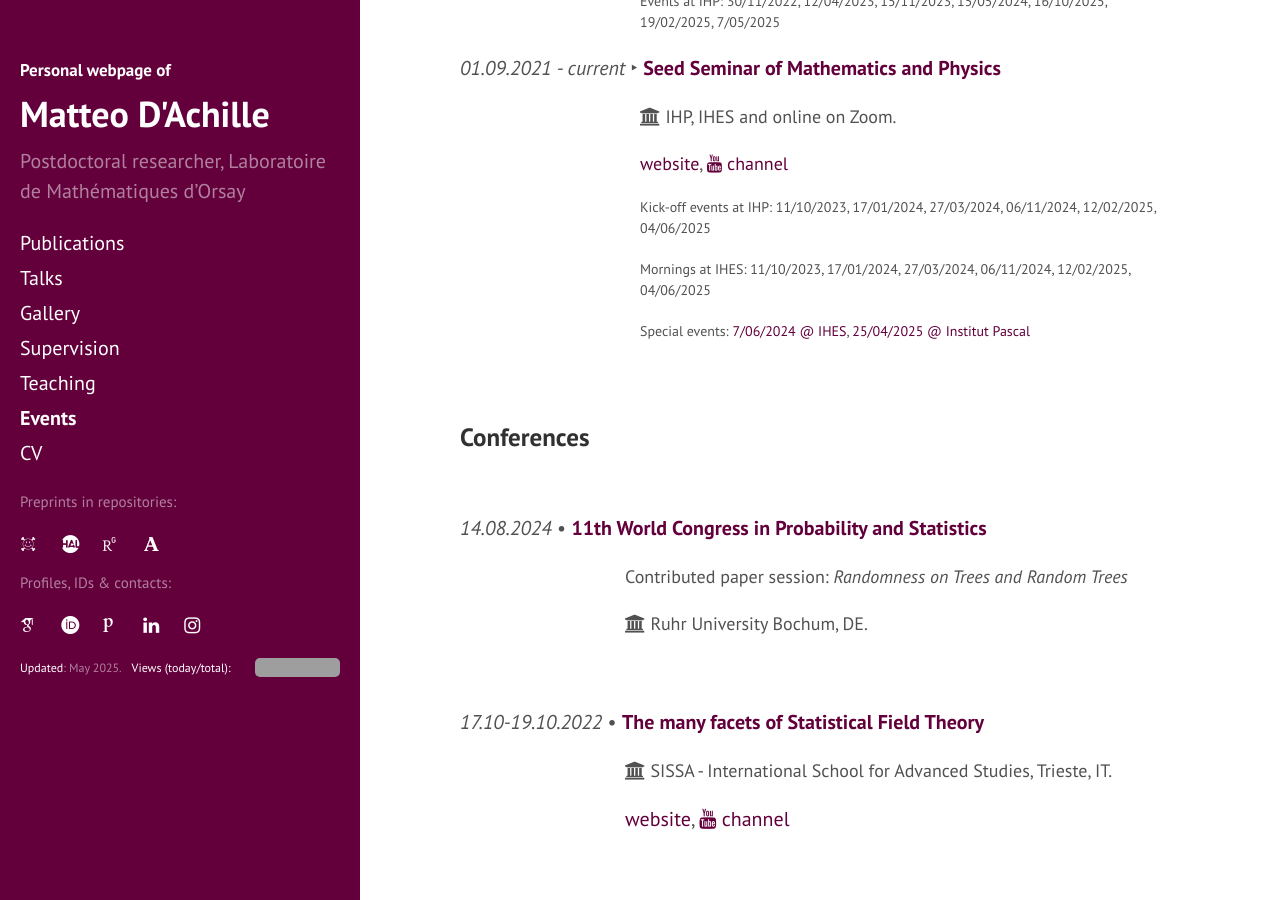
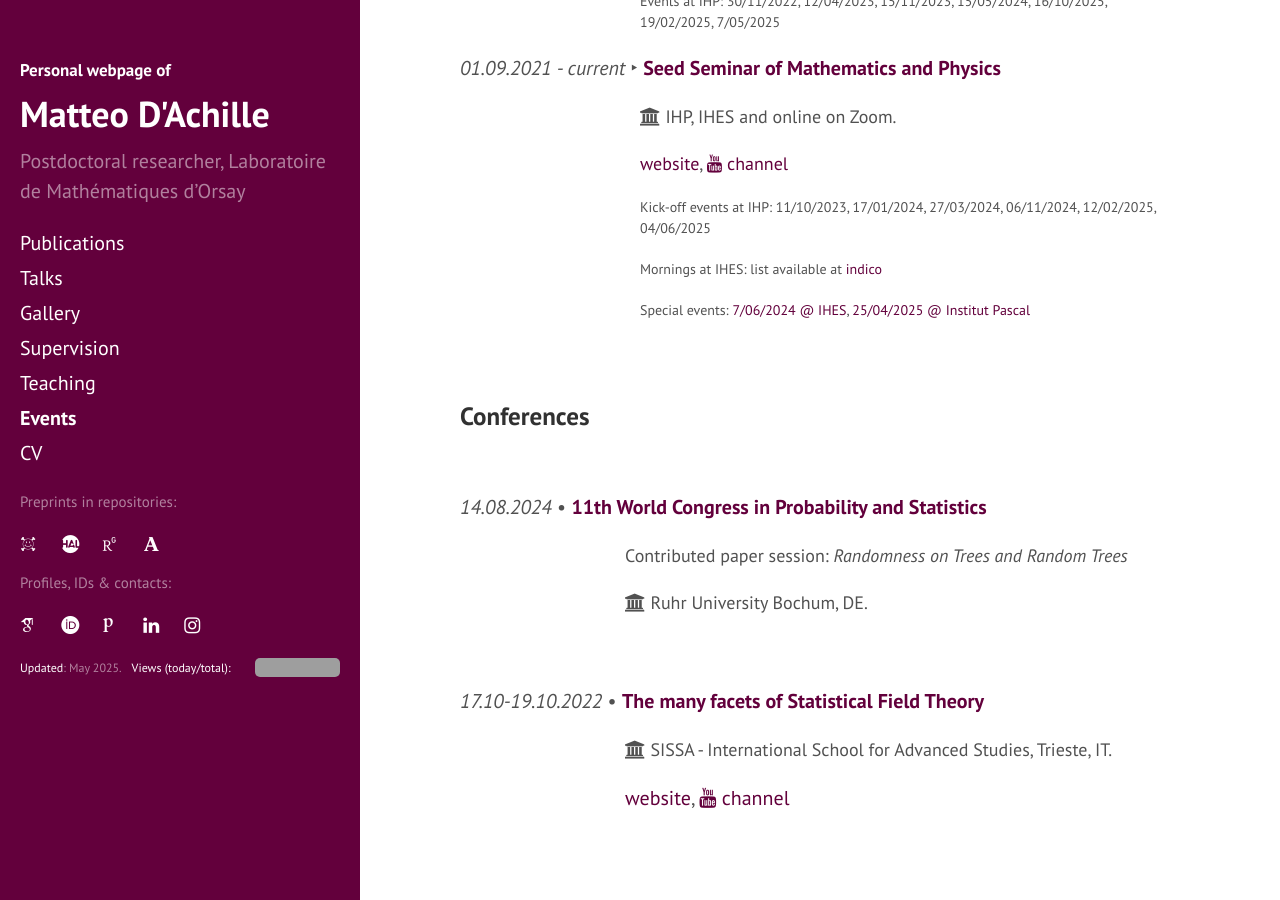
Before and after one commit to matteodachille/matteodachille.github.io, a Jekyll site: the page built from activities.md, in a window 1280 px wide and 900 px high, scrolled down 686 px. Built offline with Jekyll 4.4.1, drawn with Linux system fonts in a browser that asks for light colours; nearby versions of some CDN libraries; some web fonts are replaced; grey boxes are pictures that could not be loaded.

Commit message:
Fixed a few typos

```diff
--- a/activities.md
+++ b/activities.md
@@ -48,7 +48,7 @@ _01.09.2021 - current_ &#x2023; [**Seed Seminar of Mathematics and Physics**](ht
 Kick-off events at IHP: 11/10/2023, 17/01/2024, 27/03/2024, 06/11/2024, 12/02/2025, 04/06/2025
 {: style="font-size: 14px; margin-left: 180px" }
 
-Mornings at IHES: 11/10/2023, 17/01/2024, 27/03/2024, 06/11/2024, 12/02/2025, 04/06/2025
+Mornings at IHES: list available at [indico](https://indico.math.cnrs.fr/category/531/){:target="_blank"}
 {: style="font-size: 14px; margin-left: 180px" }
 
 Special events: [7/06/2024 @ IHES](https://www.ihes.fr/seed-seminar-2024/){:target="_blank"}, [25/04/2025 @ Institut Pascal](https://www.universite-paris-saclay.fr/evenements/seed-seminar-mathematics-and-physics){:target="_blank"}
--- a/index.html
+++ b/index.html
@@ -69,8 +69,8 @@ My research interests lie in probability, mainly in random geometry, statistical
 
 <h3>Imminent event(s)</h3>
 <p style="font-size:13pt;">
-<!--&#x2023; 16.10 <i>Les Probabilités de Demain</i>: <a href="https://indico.math.cnrs.fr/event/12710/" target="_blank">Transport optimal et applications</a>, IHP, Paris  <br/>-->
-&#x2023; 07.05 <i>Les Probabilités de Demain</i>: <a href="https://indico.math.cnrs.fr/e/ndpe" target="_blank">Modèles stochastiques en dynamique des populations et génétique</a>, IHP, Paris <br/>
+<!--&#x2023; 16.10 <i>Les Probabilités de Demain</i>: <a href="https://indico.math.cnrs.fr/event/12710/" target="_blank">Transport optimal et applications</a>, IHP, Paris  <br/>--><!--
+&#x2023; 07.05 <i>Les Probabilités de Demain</i>: <a href="https://indico.math.cnrs.fr/e/ndpe" target="_blank">Modèles stochastiques en dynamique des populations et génétique</a>, IHP, Paris <br/>-->
 &#x2023; 04.06 <i>Seed Seminar</i>: <a href="https://indico.math.cnrs.fr/e/sspm" target="_blank">kick-off event of the summer trimester "Spin systems and phases of matter"</a>, IHP, Paris<br/>
 </p>
 
```
Also changed, not shown: other parts of activities.md (+1 -1 lines).
